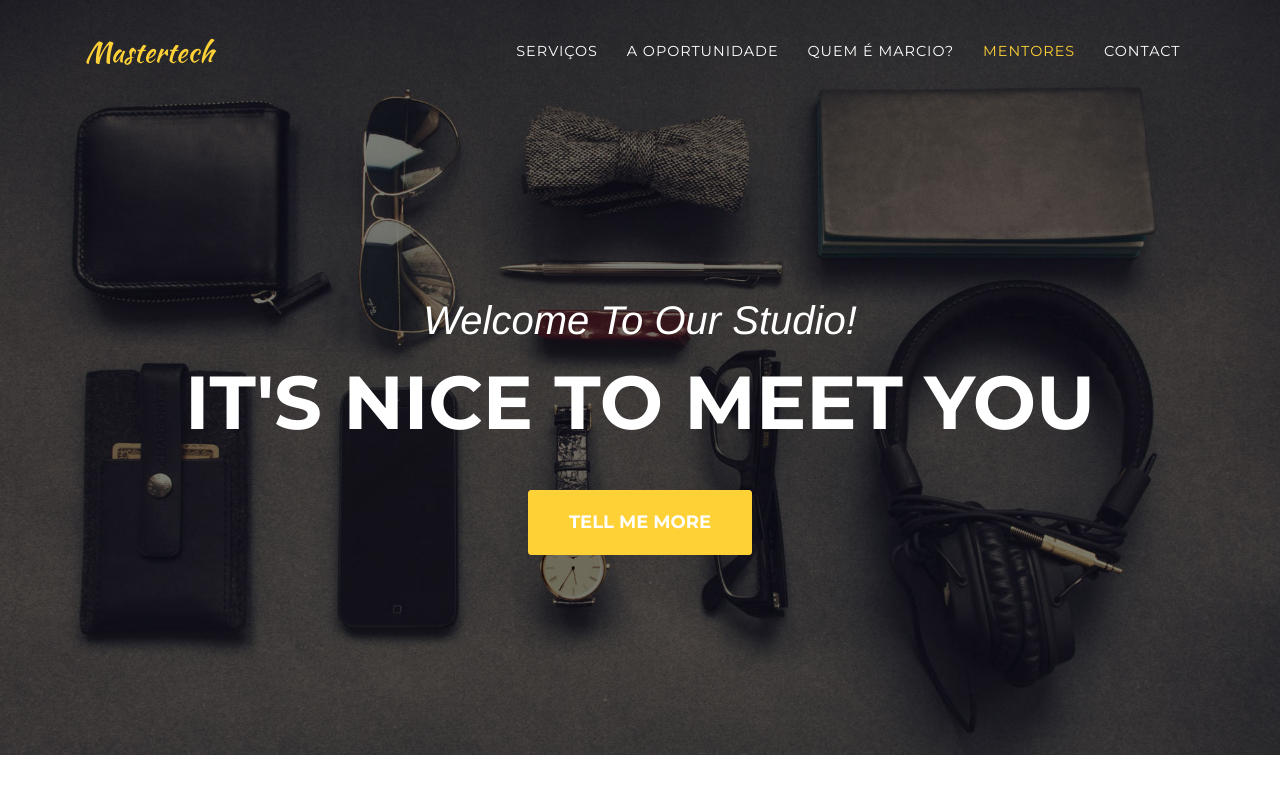
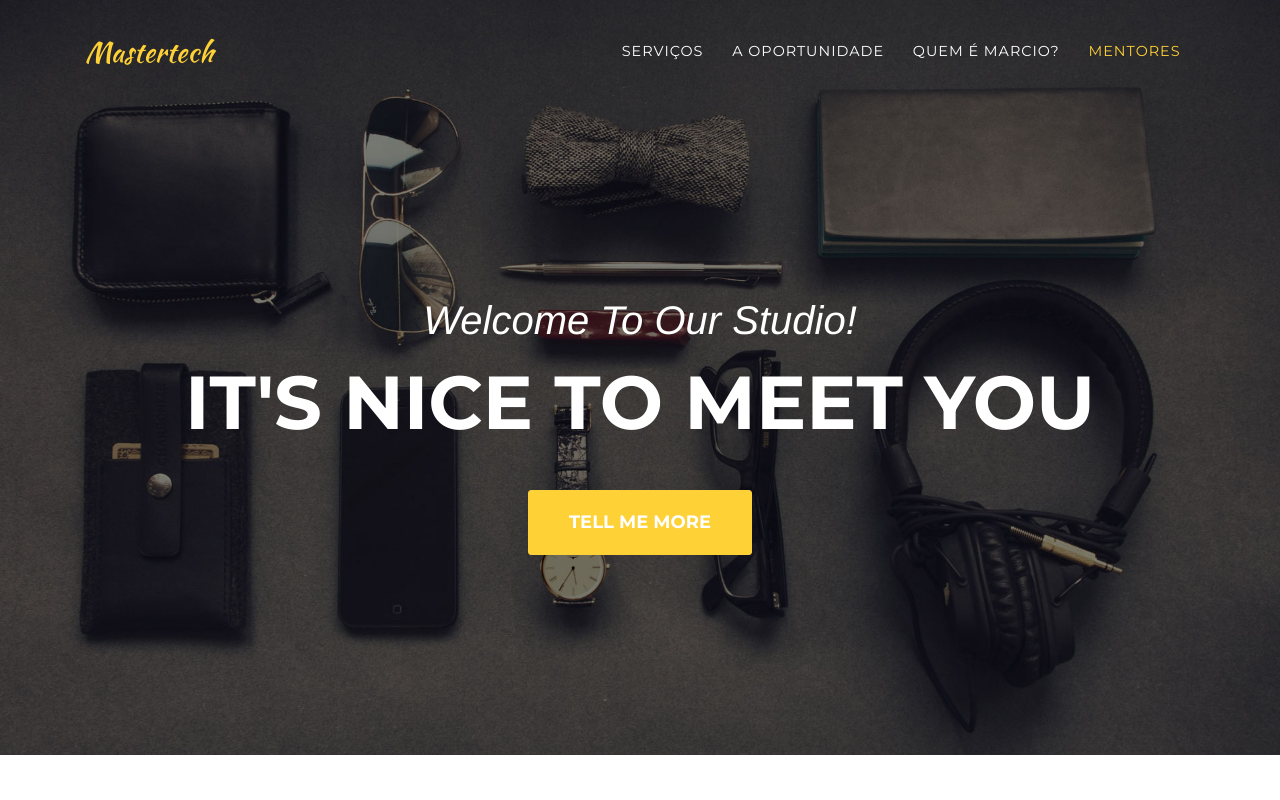
Before and after one commit to bravotatico/Opportunity, a plain HTML site: page index.html in a window 1280 px wide. Shown: the top 800 px of the page. Drawn offline with Linux system fonts and the light colour scheme; a web font is replaced by a local one.

Commit message:
Update index.html

```diff
--- a/index.html
+++ b/index.html
@@ -47,9 +47,7 @@
                     <li class="nav-item">
                         <a class="nav-link js-scroll-trigger" href="#team">Mentores</a>
                     </li>
-                    <li class="nav-item">
-                        <a class="nav-link js-scroll-trigger" href="#contact">Contact</a>
-                    </li>
+
                 </ul>
             </div>
         </div>
@@ -408,51 +406,6 @@
     </section>
     <!-- /Clients -->
 
-    <!-- Contact
-    <section id="contact">
-        <div class="container">
-            <div class="row">
-                <div class="col-lg-12 text-center">
-                    <h2 class="section-heading">Contact Us</h2>
-                    <h3 class="section-subheading text-muted">Lorem ipsum dolor sit amet consectetur.</h3>
-                </div>
-            </div>
-            <div class="row">
-                <div class="col-lg-12">
-                    <form id="contactForm" name="sentMessage" novalidate>
-                        <div class="row">
-                            <div class="col-md-6">
-                                <div class="form-group">
-                                    <input class="form-control" id="name" type="text" placeholder="Your Name *" required data-validation-required-message="Please enter your name.">
-                                    <p class="help-block text-danger"></p>
-                                </div>
-                                <div class="form-group">
-                                    <input class="form-control" id="email" type="email" placeholder="Your Email *" required data-validation-required-message="Please enter your email address.">
-                                    <p class="help-block text-danger"></p>
-                                </div>
-                                <div class="form-group">
-                                    <input class="form-control" id="phone" type="tel" placeholder="Your Phone *" required data-validation-required-message="Please enter your phone number.">
-                                    <p class="help-block text-danger"></p>
-                                </div>
-                            </div>
-                            <div class="col-md-6">
-                                <div class="form-group">
-                                    <textarea class="form-control" id="message" placeholder="Your Message *" required data-validation-required-message="Please enter a message."></textarea>
-                                    <p class="help-block text-danger"></p>
-                                </div>
-                            </div>
-                            <div class="clearfix"></div>
-                            <div class="col-lg-12 text-center">
-                                <div id="success"></div>
-                                <button id="sendMessageButton" class="btn btn-xl" type="submit">Send Message</button>
-                            </div>
-                        </div>
-                    </form>
-                </div>
-            </div>
-        </div>
-    </section>
-    /Contact -->
 
     <!-- Rodapé -->
     <footer>
```
